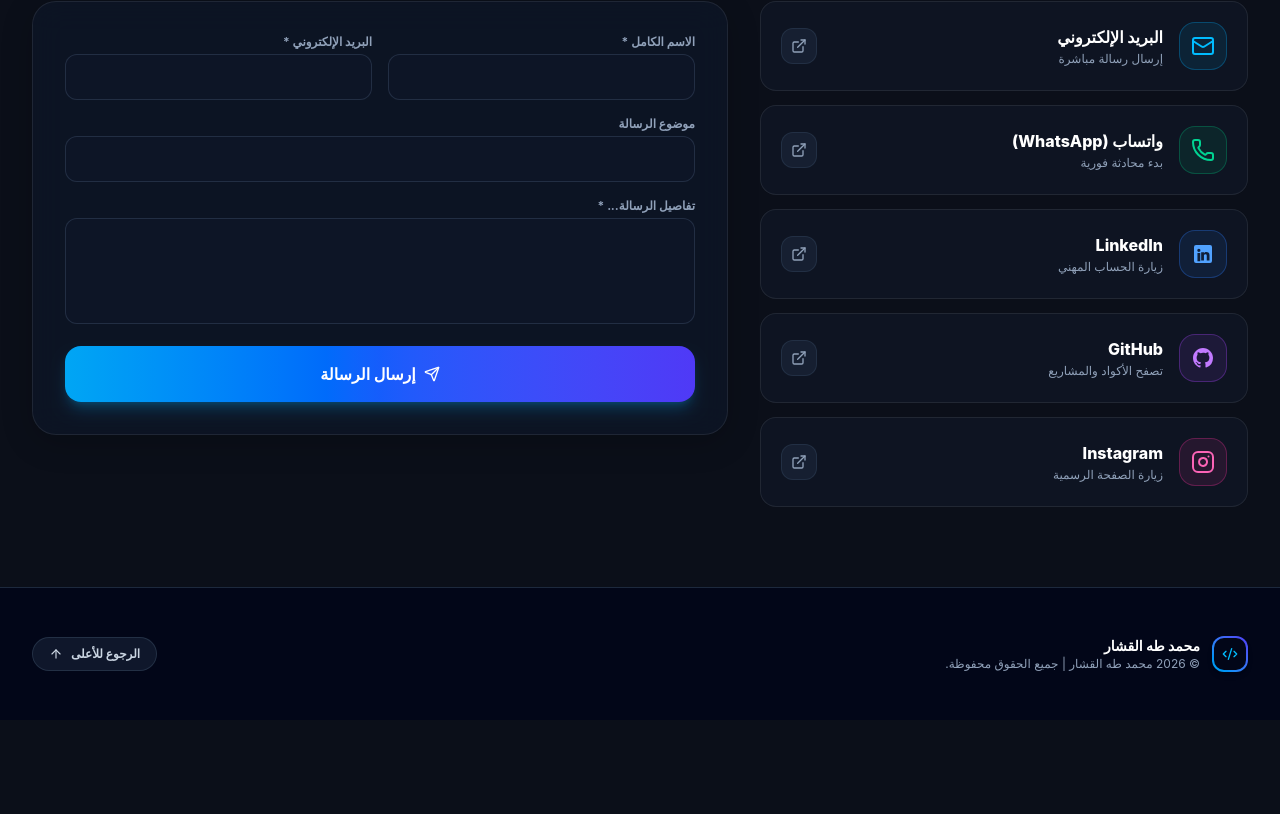
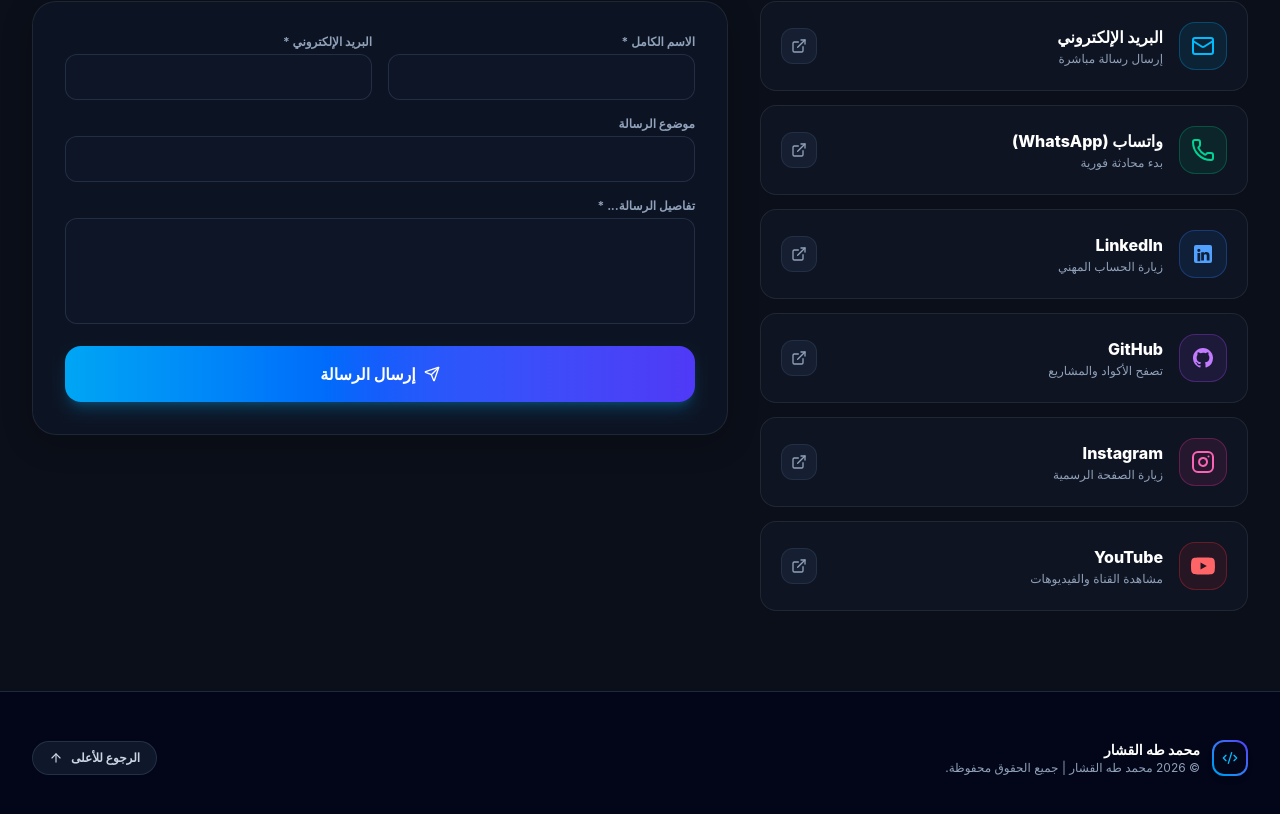
Before and after one commit to MOHAMMEDALQASHAR/Profile, a React (Vite) app: page / in a window 1280 px wide. Shown: the part 6664-7478 px from the top of the page. Before the commit the page ends 7384 px from the top, so only its background shows below. Built offline with nearby package versions, Linux system fonts and the light colour scheme.

Commit message:
Add-youtube-channel-and-sync-profile

```diff
--- a/src/components/AiChatbot.jsx
+++ b/src/components/AiChatbot.jsx
@@ -62,11 +62,11 @@ export default function AiChatbot({ isOpen, onClose, t, lang }) {
     // Contact & Hiring inquiry
     if (q.includes('تواصل') || q.includes('إيميل') || q.includes('هاتف') || q.includes('توظيف') || q.includes('contact') || q.includes('email') || q.includes('hire') || q.includes('iletisim')) {
       if (lang === 'en') {
-        return "You can get in touch directly with Eng. Mohamed via:\n- **Email**: alqashar2002@gmail.com\n- **LinkedIn**: linkedin.com/in/mohammed-taha-alqashar-9579422b6\n- **GitHub**: github.com/MOHAMMEDALQASHAR\n- **Instagram**: instagram.com/alqashar123\n- **WhatsApp/Phone**: Available in the contact section below!";
+        return "You can get in touch directly with Eng. Mohamed via:\n- **Email**: alqashar2002@gmail.com\n- **LinkedIn**: linkedin.com/in/mohammed-taha-alqashar-9579422b6\n- **GitHub**: github.com/MOHAMMEDALQASHAR\n- **Instagram**: instagram.com/alqashar123\n- **YouTube**: youtube.com/@alqashar\n- **WhatsApp/Phone**: Available in the contact section below!";
       } else if (lang === 'tr') {
-        return "Müh. Mohamed ile doğrudan iletişime geçebilirsiniz:\n- **E-posta**: alqashar2002@gmail.com\n- **LinkedIn**: linkedin.com/in/mohammed-taha-alqashar-9579422b6\n- **GitHub**: github.com/MOHAMMEDALQASHAR\n- **Instagram**: instagram.com/alqashar123\n- **WhatsApp**: Aşağıdaki iletişim bölümünden ulaşabilirsiniz!";
+        return "Müh. Mohamed ile doğrudan iletişime geçebilirsiniz:\n- **E-posta**: alqashar2002@gmail.com\n- **LinkedIn**: linkedin.com/in/mohammed-taha-alqashar-9579422b6\n- **GitHub**: github.com/MOHAMMEDALQASHAR\n- **Instagram**: instagram.com/alqashar123\n- **YouTube**: youtube.com/@alqashar\n- **WhatsApp**: Aşağıdaki iletişim bölümünden ulaşabilirsiniz!";
       } else {
-        return "يمكنك التواصل المباشر مع المهندس محمد طه القشار عبر:\n- **البريد الإلكتروني**: alqashar2002@gmail.com\n- **LinkedIn**: linkedin.com/in/mohammed-taha-alqashar-9579422b6\n- **GitHub**: github.com/MOHAMMEDALQASHAR\n- **Instagram**: instagram.com/alqashar123\n- **الواتساب**: متوفر في قسم التواصل بالأسفل!";
+        return "يمكنك التواصل المباشر مع المهندس محمد طه القشار عبر:\n- **البريد الإلكتروني**: alqashar2002@gmail.com\n- **LinkedIn**: linkedin.com/in/mohammed-taha-alqashar-9579422b6\n- **GitHub**: github.com/MOHAMMEDALQASHAR\n- **Instagram**: instagram.com/alqashar123\n- **YouTube**: youtube.com/@alqashar\n- **الواتساب**: متوفر في قسم التواصل بالأسفل!";
       }
     }
 
--- a/src/components/Contact.jsx
+++ b/src/components/Contact.jsx
@@ -1,6 +1,6 @@
 import React, { useState } from 'react';
 import { usePortfolio } from '../context/PortfolioContext';
-import { LinkedinIcon, GithubIcon, InstagramIcon } from './Icons';
+import { LinkedinIcon, GithubIcon, InstagramIcon, YoutubeIcon } from './Icons';
 import { Mail, Phone, Send, CheckCircle2, Loader2, AlertCircle, ExternalLink } from 'lucide-react';
 
 export default function Contact({ t }) {
@@ -98,6 +98,16 @@ export default function Contact({ t }) {
       icon: InstagramIcon,
       color: "text-pink-400 border-pink-500/30 bg-pink-500/10",
       hoverBorder: "hover:border-pink-500/50"
+    },
+    {
+      title: "YouTube",
+      action: "مشاهدة القناة والفيديوهات",
+      link: contactInfo.youtube && contactInfo.youtube.startsWith('http')
+        ? contactInfo.youtube
+        : `https://youtube.com/@${contactInfo.youtube ? contactInfo.youtube.replace('@', '') : 'alqashar'}?si=BLeQdUXFnnm4Qy0c`,
+      icon: YoutubeIcon,
+      color: "text-red-400 border-red-500/30 bg-red-500/10",
+      hoverBorder: "hover:border-red-500/50"
     }
   ];
 
@@ -128,7 +138,7 @@ export default function Contact({ t }) {
                   href={c.link}
                   target="_blank"
                   rel="noreferrer"
-                  className={`glass-card p-3 sm:p-5 rounded-xl sm:rounded-2xl flex items-center justify-between ${c.hoverBorder} hover:scale-[1.01] transition-all group ${i === 4 ? 'col-span-2 lg:col-span-1' : ''}`}
+                  className={`glass-card p-3 sm:p-5 rounded-xl sm:rounded-2xl flex items-center justify-between ${c.hoverBorder} hover:scale-[1.01] transition-all group`}
                 >
                   <div className="flex items-center gap-2.5 sm:gap-4 overflow-hidden">
                     <div className={`w-9 h-9 sm:w-12 sm:h-12 rounded-xl sm:rounded-2xl border flex items-center justify-center shrink-0 ${c.color} group-hover:scale-110 transition-transform`}>
--- a/src/components/Icons.jsx
+++ b/src/components/Icons.jsx
@@ -25,3 +25,11 @@ export function InstagramIcon({ className = "w-5 h-5" }) {
     </svg>
   );
 }
+
+export function YoutubeIcon({ className = "w-5 h-5" }) {
+  return (
+    <svg className={className} fill="currentColor" viewBox="0 0 24 24">
+      <path d="M23.498 6.186a3.016 3.016 0 0 0-2.122-2.136C19.505 3.545 12 3.545 12 3.545s-7.505 0-9.377.505A3.017 3.017 0 0 0 .502 6.186C0 8.07 0 12 0 12s0 3.93.502 5.814a3.016 3.016 0 0 0 2.122 2.136c1.871.505 9.376.505 9.376.505s7.505 0 9.377-.505a3.015 3.015 0 0 0 2.122-2.136C24 15.93 24 12 24 12s0-3.93-.502-5.814zM9.545 15.568V8.432L15.818 12l-6.273 3.568z"/>
+    </svg>
+  );
+}
--- a/src/context/PortfolioContext.jsx
+++ b/src/context/PortfolioContext.jsx
@@ -86,6 +86,9 @@ export function PortfolioProvider({ children }) {
         if (!parsed.instagram) {
           parsed.instagram = 'alqashar123';
         }
+        if (!parsed.youtube) {
+          parsed.youtube = 'https://youtube.com/@alqashar?si=BLeQdUXFnnm4Qy0c';
+        }
         delete parsed.telegram;
         return parsed;
       } catch {
@@ -98,7 +101,8 @@ export function PortfolioProvider({ children }) {
       whatsapp: '905526909944',
       linkedin: 'mohammed-taha-alqashar-9579422b6',
       github: 'MOHAMMEDALQASHAR',
-      instagram: 'alqashar123'
+      instagram: 'alqashar123',
+      youtube: 'https://youtube.com/@alqashar?si=BLeQdUXFnnm4Qy0c'
     };
   });
 
```
